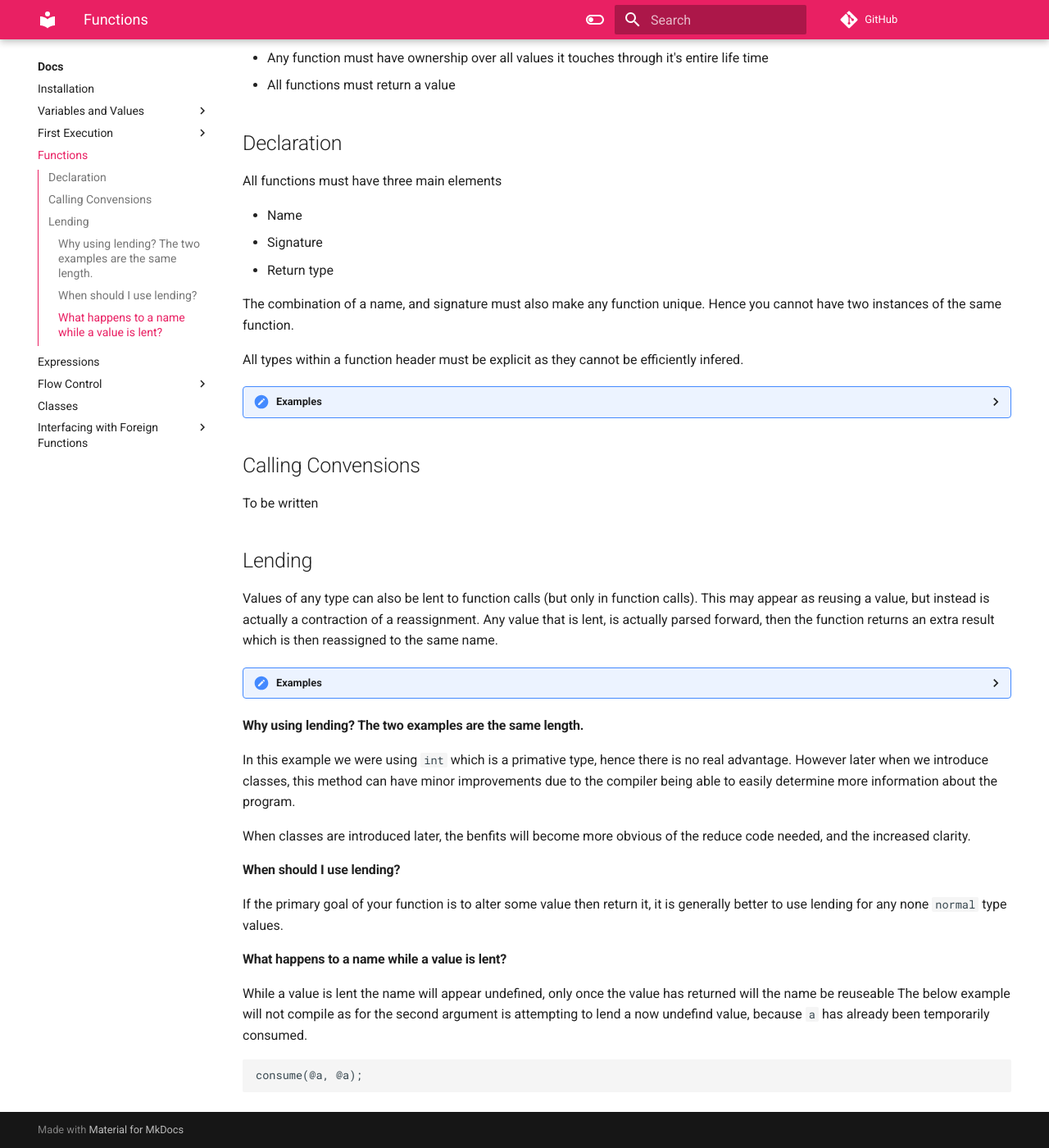
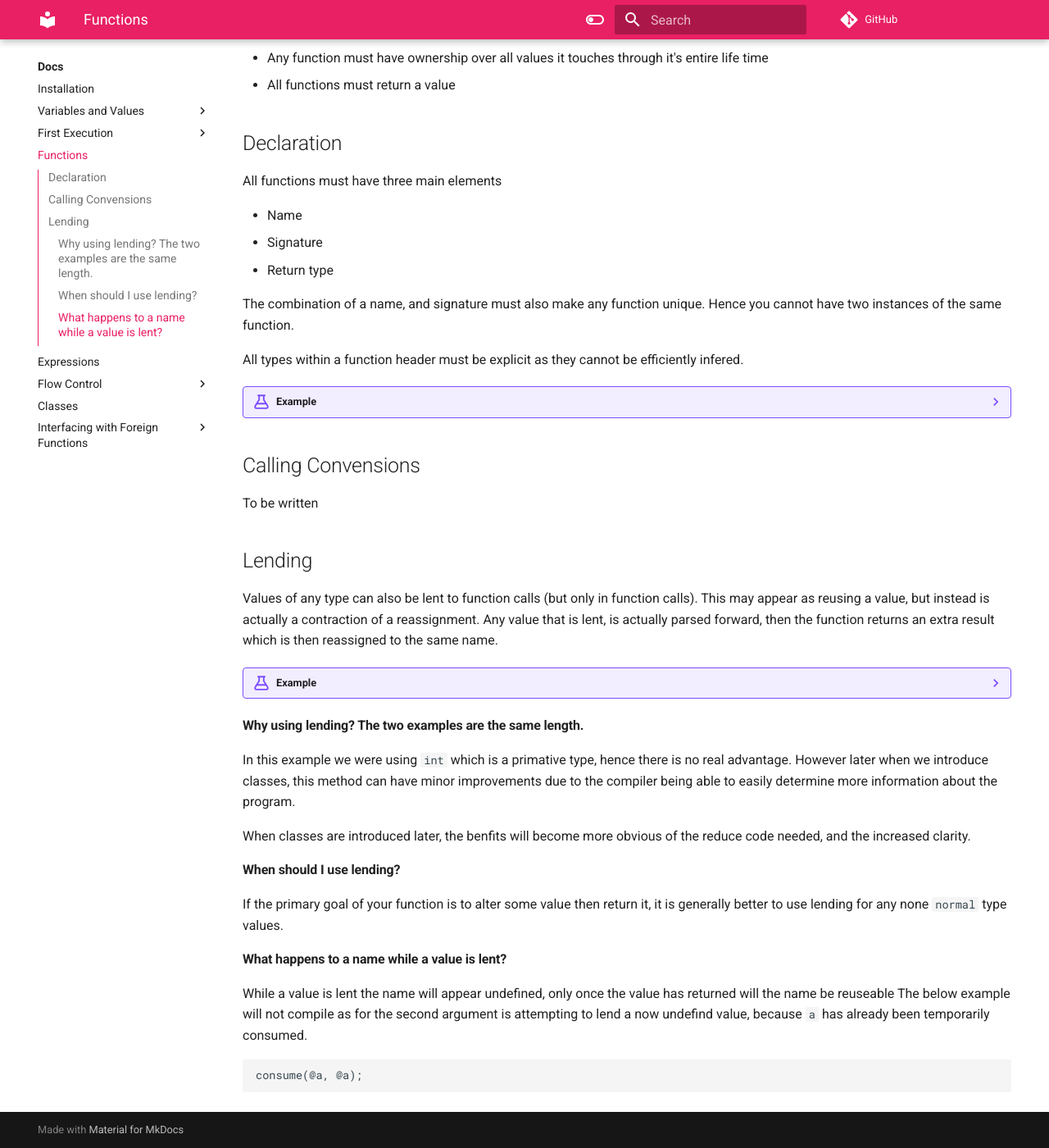
Before and after one commit to qupa-project/docs, an MkDocs documentation site: the page built from docs/functions.md, in a window 1280 px wide and 1400 px high, scrolled down 245 px. Shown: the whole window at 82% size. Built offline with MkDocs 1.6.1 and Material for MkDocs 9.7.7, drawn with Linux system fonts in a browser that asks for light colours; comment, search, counter and statistics services are not loaded; some of the changed lines change nothing that is shown.

Commit message:
~Fixed example blocks

````diff
--- a/docs/functions.md
+++ b/docs/functions.md
@@ -21,7 +21,7 @@
 All types within a function header must be explicit as they cannot be efficiently infered.
 
 
-??? Examples
+??? example
 
 	This function takes no inputs, but outputs one int
 	```uniview
@@ -51,7 +51,7 @@
 then the function returns an extra result which is then reassigned to the same name.
 
 
-??? Examples
+??? example
 	Here is an example of adding integers not using lending.
 	```uniview
 	fn main() {
--- a/mkdocs.yml
+++ b/mkdocs.yml
@@ -2,6 +2,20 @@
 repo_url: https://github.com/qupa-project/uniview
 theme:
   name: material
+  icon:
+    admonition:
+      note: octicons/tag-16
+      abstract: octicons/checklist-16
+      info: octicons/info-16
+      tip: octicons/squirrel-16
+      success: octicons/check-16
+      question: octicons/question-16
+      warning: octicons/alert-16
+      failure: octicons/x-circle-16
+      danger: octicons/zap-16
+      bug: octicons/bug-16
+      example: octicons/beaker-16
+      quote: octicons/quote-16
   features:
     - search.suggest
     - header.autohide
````
